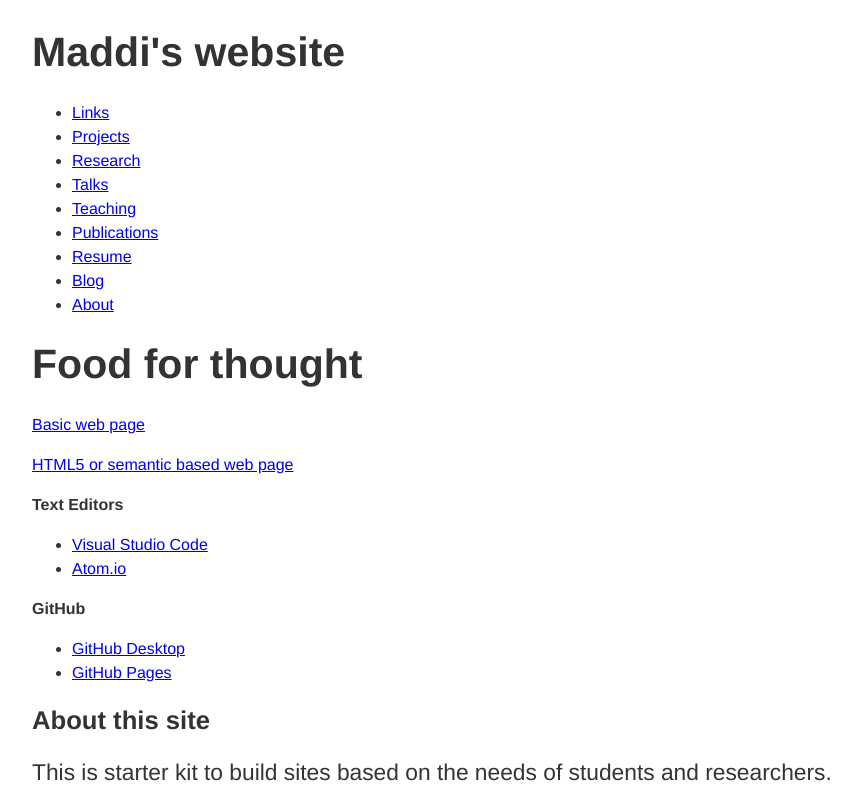
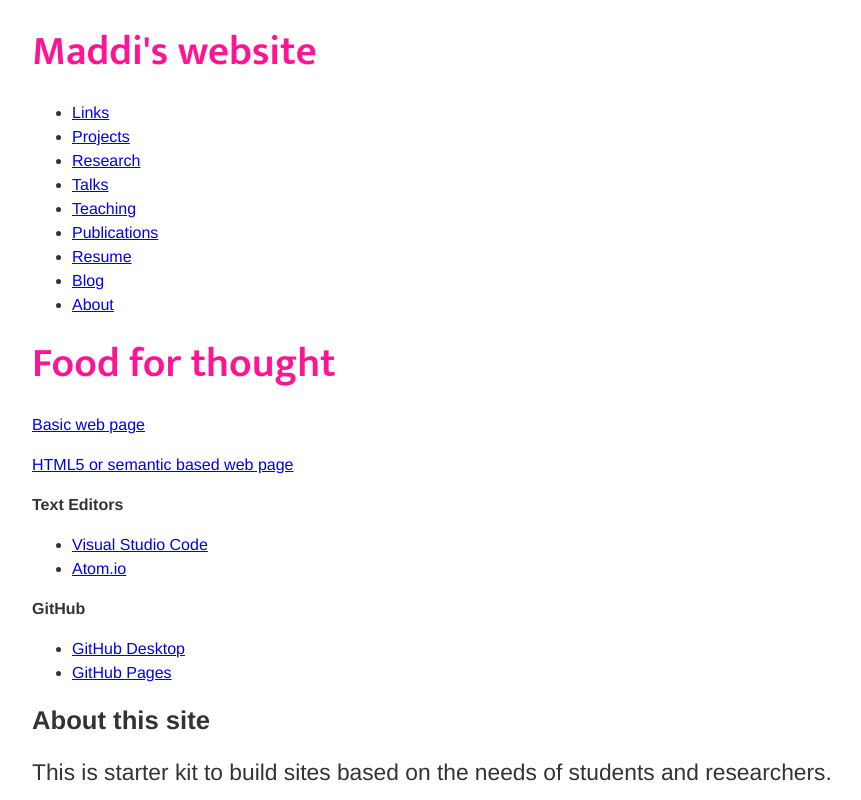
Before and after one commit to madcowen/madcowen.github.io, a plain HTML site: page index.html in a window 1280 px wide. Shown: the top 800 px of the page, without its empty margins (0-861 px from the left). Drawn offline with Linux system fonts and the light colour scheme.

Commit message:
change font and color of h1

```diff
--- a/index.html
+++ b/index.html
@@ -6,9 +6,18 @@
     <title>Maddi Cowen</title>
     <meta name="description" content="">
     <meta name="viewport" content="width=device-width, initial-scale=1.0" />
+    <link href="https://fonts.googleapis.com/css2?family=Mukta:wght@200;400;600&display=swap" rel="stylesheet">
 
     <link rel="stylesheet" href="css/styles.css">
 
+    <style>
+
+      h1 {
+        color: deeppink;
+        font-family: 'Mukta', sans-serif;
+      }
+
+    </style>
 
   </head>
 
```
